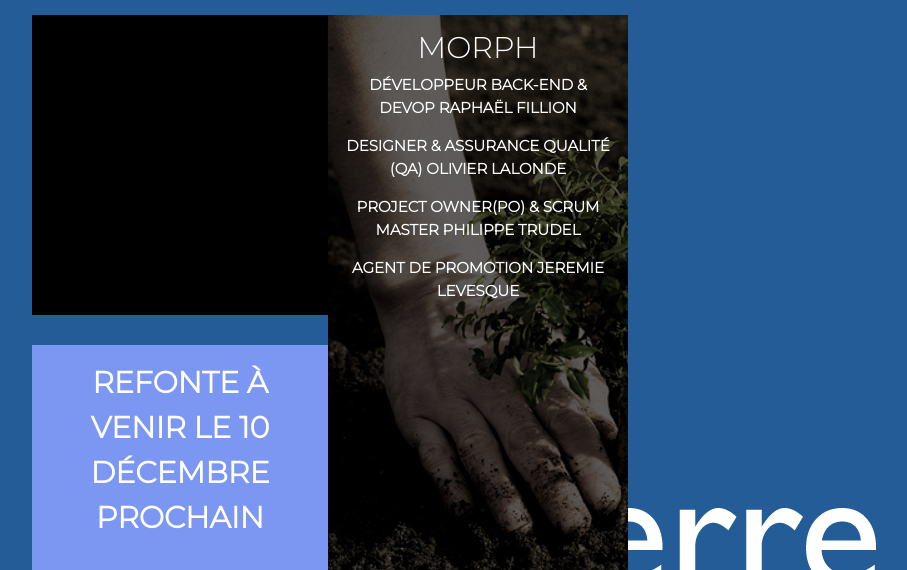
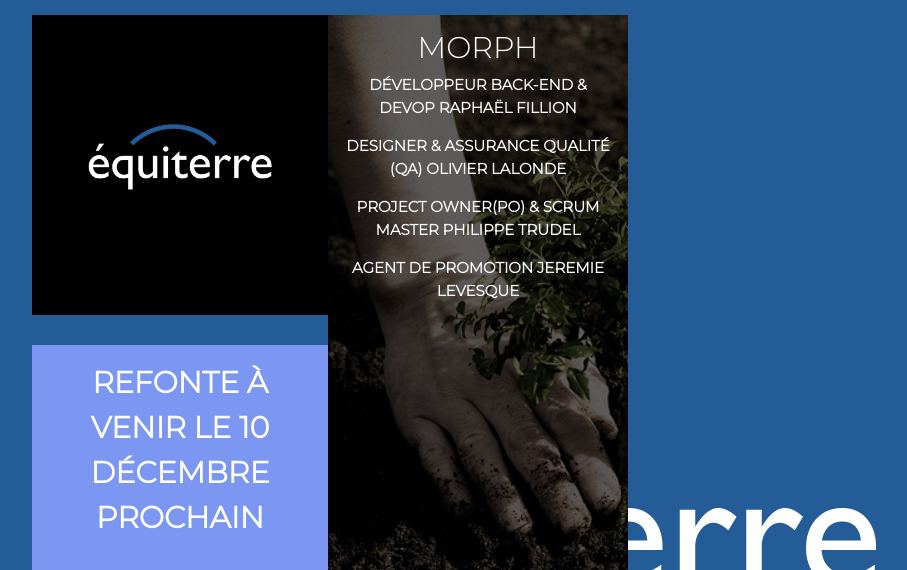
Before and after one commit to RFillion/EQUITERRE-MORPH, a PHP site: page / in a window 1280 px wide; the page is wider, and only the part inside the window is pictured. Shown: the top 570 px of that part, without its empty margins (310-1217 px from the left). Run offline with PHP 8.4, Linux system fonts and the light colour scheme.

Commit message:
changement

```diff
--- a/styles/styles.css
+++ b/styles/styles.css
@@ -20,7 +20,7 @@ h1{font-family: 'Montserrat', sans-serif;font-size:30px;}
   text-align: center;
   margin-top:15px;
   margin-bottom:15px;
-
+  background-image:url(medias/equiterre_blanc.png);
   background-repeat : no-repeat;
   background-size:100%;
   background-position: center;
```
